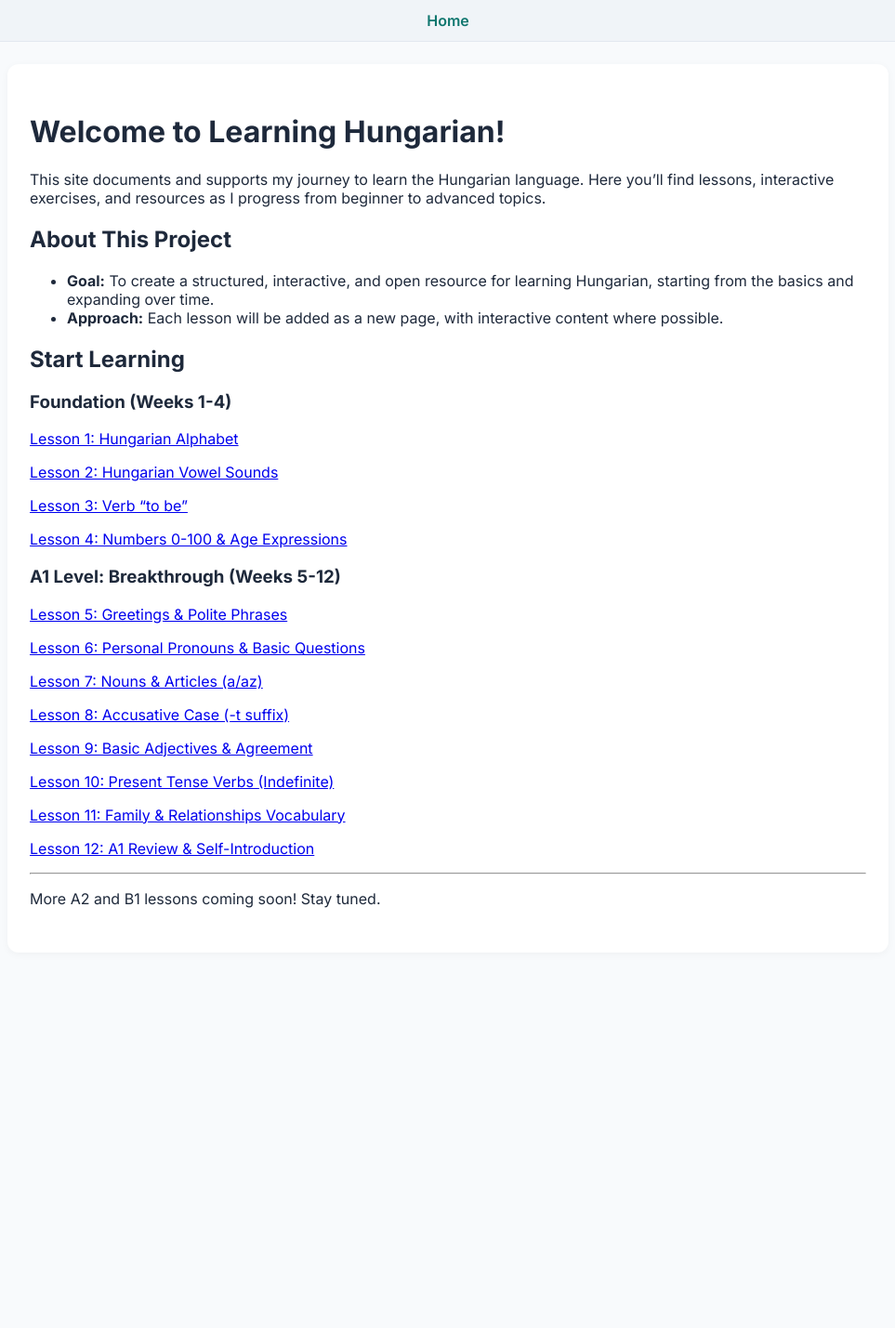
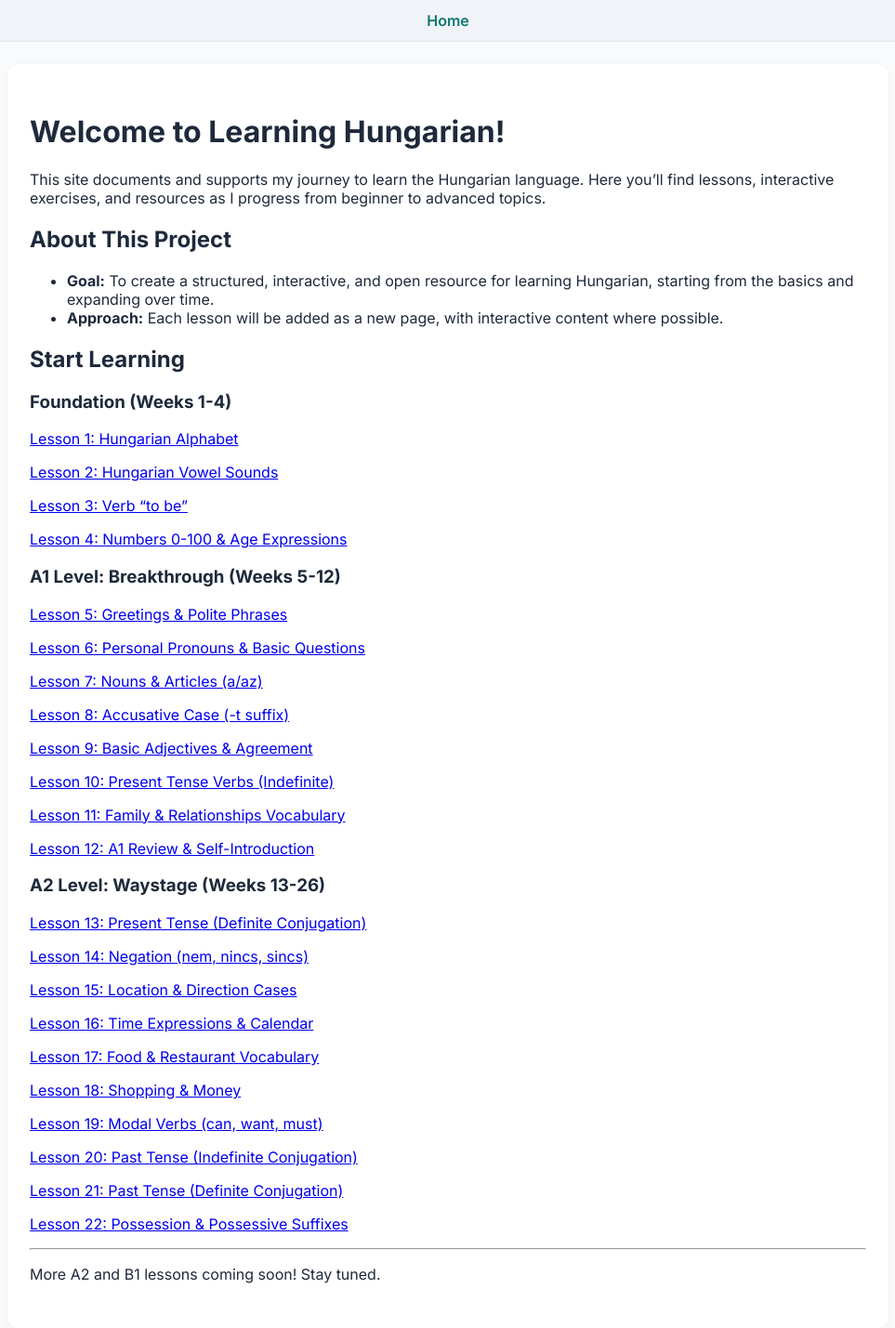
Before and after one commit to jaypaulb/learninghungarian, a Jekyll site: the page built from index.md, in a window 1280 px wide. Shown: the whole page at 93% size, without its empty margins (158-1121 px from the left). Built offline with Jekyll 4.4.1, drawn with Linux system fonts in a browser that asks for light colours; before the commit the page ends 1025 px from its top, so only the background shows below that.

Commit message:
docs(index): add links to all A2 lessons (13-22)

```diff
--- a/index.md
+++ b/index.md
@@ -40,6 +40,28 @@ This site documents and supports my journey to learn the Hungarian language. Her
 
 [Lesson 12: A1 Review & Self-Introduction](lessons/a1_review.html)
 
+### A2 Level: Waystage (Weeks 13-26)
+
+[Lesson 13: Present Tense (Definite Conjugation)](lessons/definite_conjugation.html)
+
+[Lesson 14: Negation (nem, nincs, sincs)](lessons/negation.html)
+
+[Lesson 15: Location & Direction Cases](lessons/location_cases.html)
+
+[Lesson 16: Time Expressions & Calendar](lessons/time_expressions.html)
+
+[Lesson 17: Food & Restaurant Vocabulary](lessons/food_restaurant.html)
+
+[Lesson 18: Shopping & Money](lessons/shopping_money.html)
+
+[Lesson 19: Modal Verbs (can, want, must)](lessons/modal_verbs.html)
+
+[Lesson 20: Past Tense (Indefinite Conjugation)](lessons/past_tense_indefinite.html)
+
+[Lesson 21: Past Tense (Definite Conjugation)](lessons/past_tense_definite.html)
+
+[Lesson 22: Possession & Possessive Suffixes](lessons/possessive_suffixes.html)
+
 ---
 
 More A2 and B1 lessons coming soon! Stay tuned.
```
